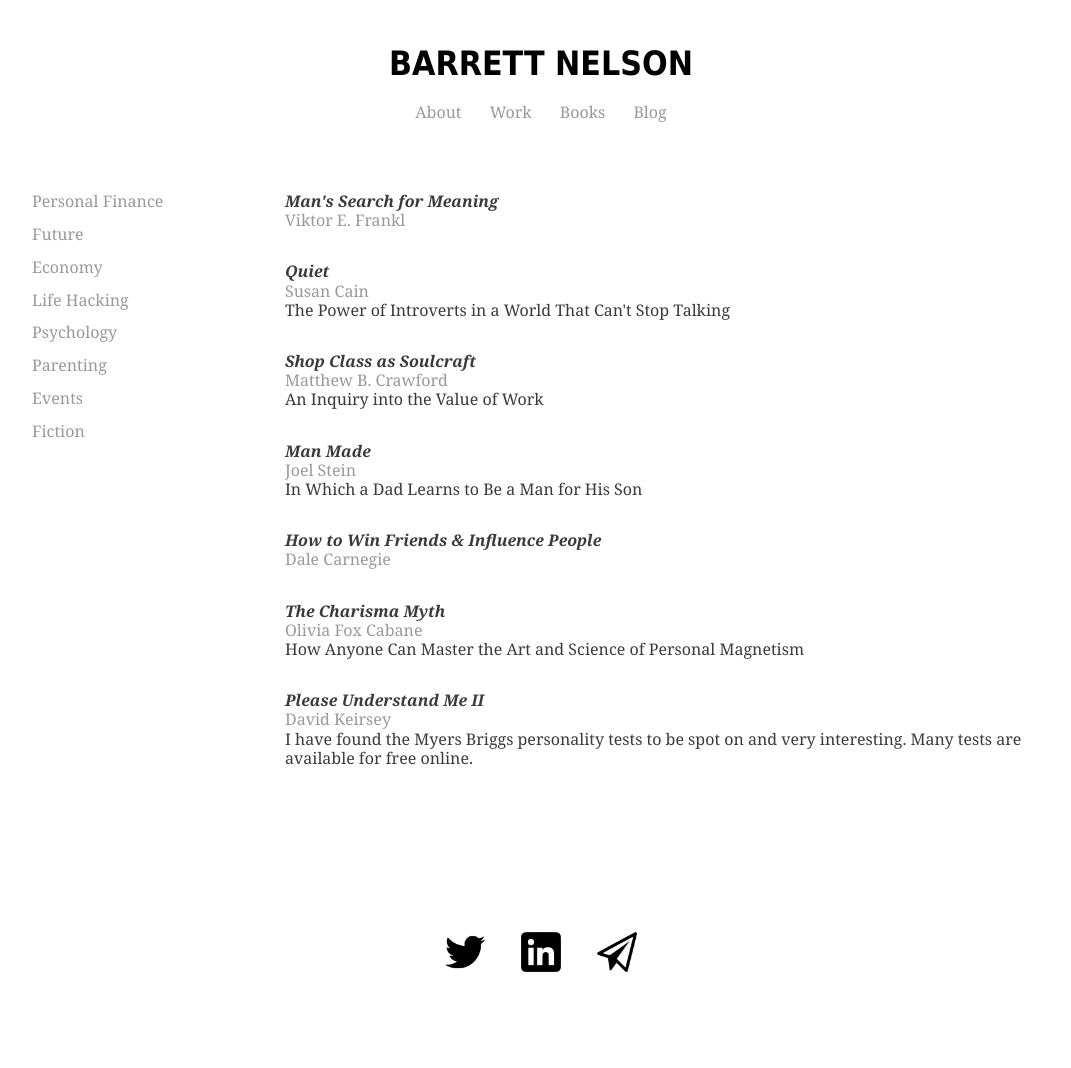
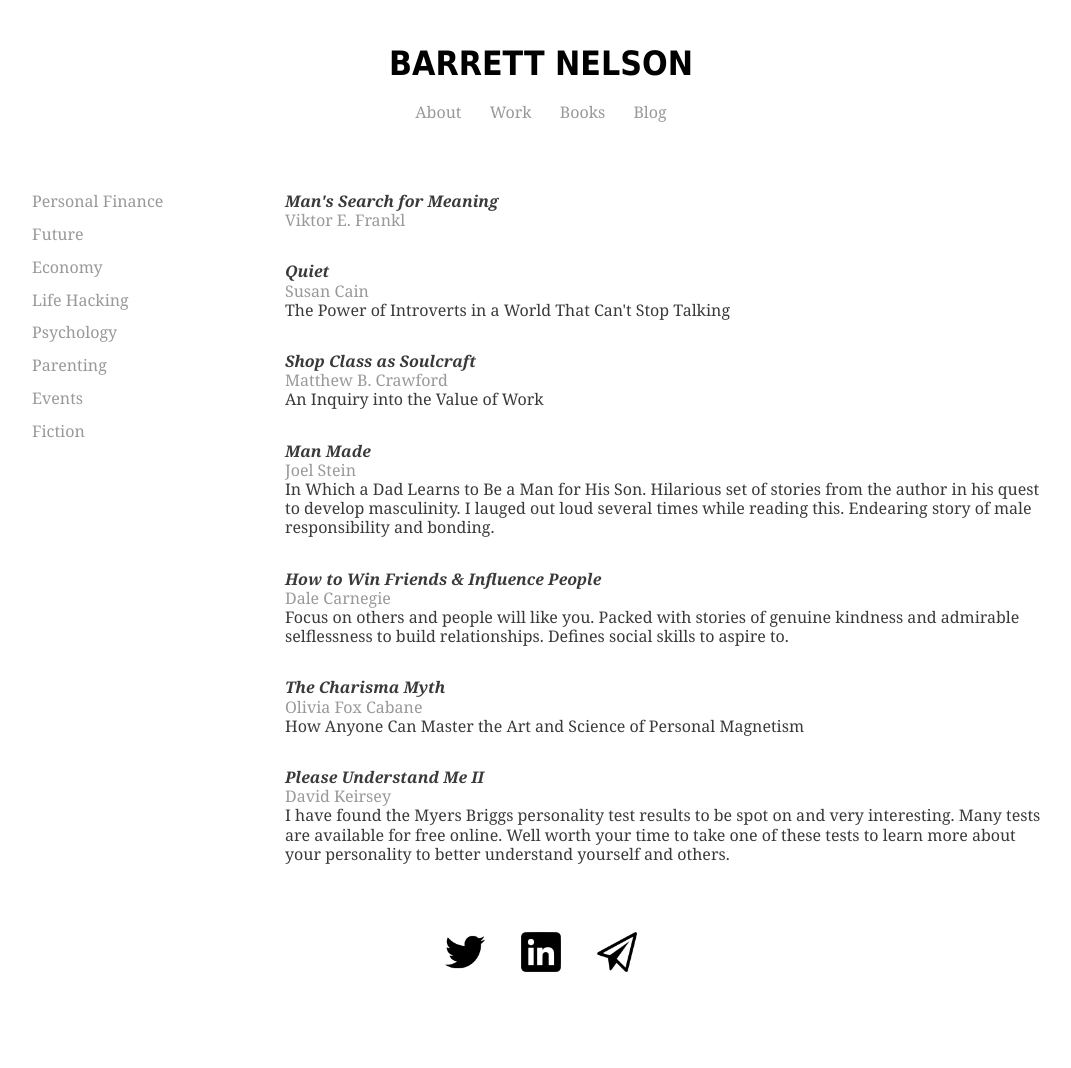
Before and after one commit to bstnel/bstnel.github.io, a Jekyll site: the page books/psychology/index.html, which Jekyll copies as it is, in a window 1280 px wide. Shown: the whole page, without its empty margins (99-1170 px from the left). Built offline with Jekyll 4.4.1, drawn with Linux system fonts in a browser that asks for light colours.

Commit message:
Update index.html

```diff
--- a/books/psychology/index.html
+++ b/books/psychology/index.html
@@ -63,12 +63,12 @@
   <p>
           <h3>Man Made</h3>
   <h4>Joel Stein</h4>
-  <h5>In Which a Dad Learns to Be a Man for His Son</h5>
+  <h5>In Which a Dad Learns to Be a Man for His Son. Hilarious set of stories from the author in his quest to develop masculinity. I lauged out loud several times while reading this. Endearing story of male responsibility and bonding.</h5>
       </p>
 <p>
           <h3>How to Win Friends & Influence People</h3>
   <h4>Dale Carnegie</h4>
-  <h5></h5>
+  <h5>Focus on others and people will like you. Packed with stories of genuine kindness and admirable selflessness to build relationships. Defines social skills to aspire to. </h5>
       </p>
         <p>
           <h3>The Charisma Myth</h3>
@@ -78,7 +78,7 @@
       <p>
           <h3>Please Understand Me II</h3>
   <h4>David Keirsey</h4>
-  <h5>I have found the Myers Briggs personality tests to be spot on and very interesting. Many tests are available for free online.</h5>
+  <h5>I have found the Myers Briggs personality test results to be spot on and very interesting. Many tests are available for free online. Well worth your time to take one of these tests to learn more about your personality to better understand yourself and others.</h5>
       </p>
 	    </div>
 	</div>
```
